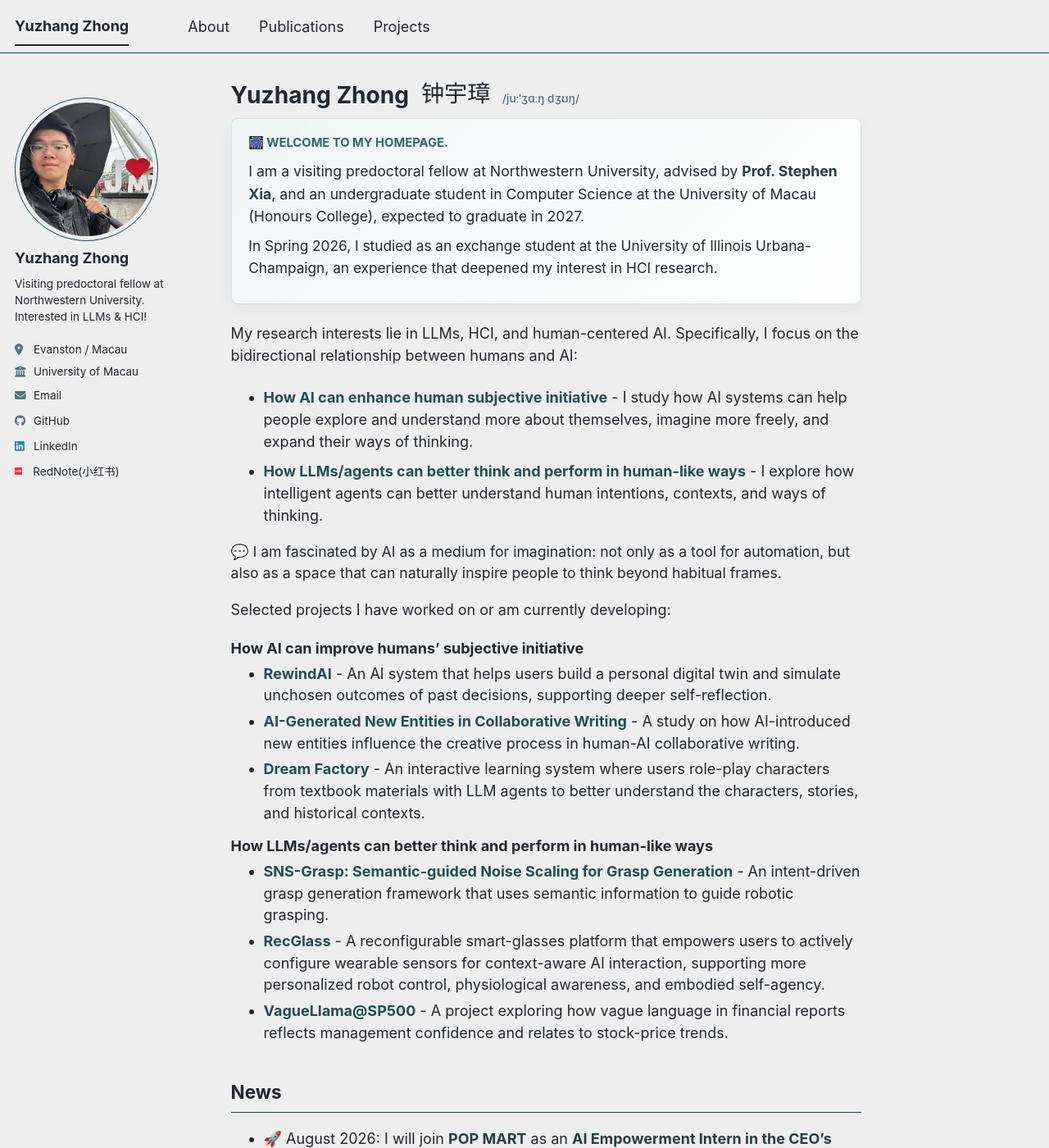
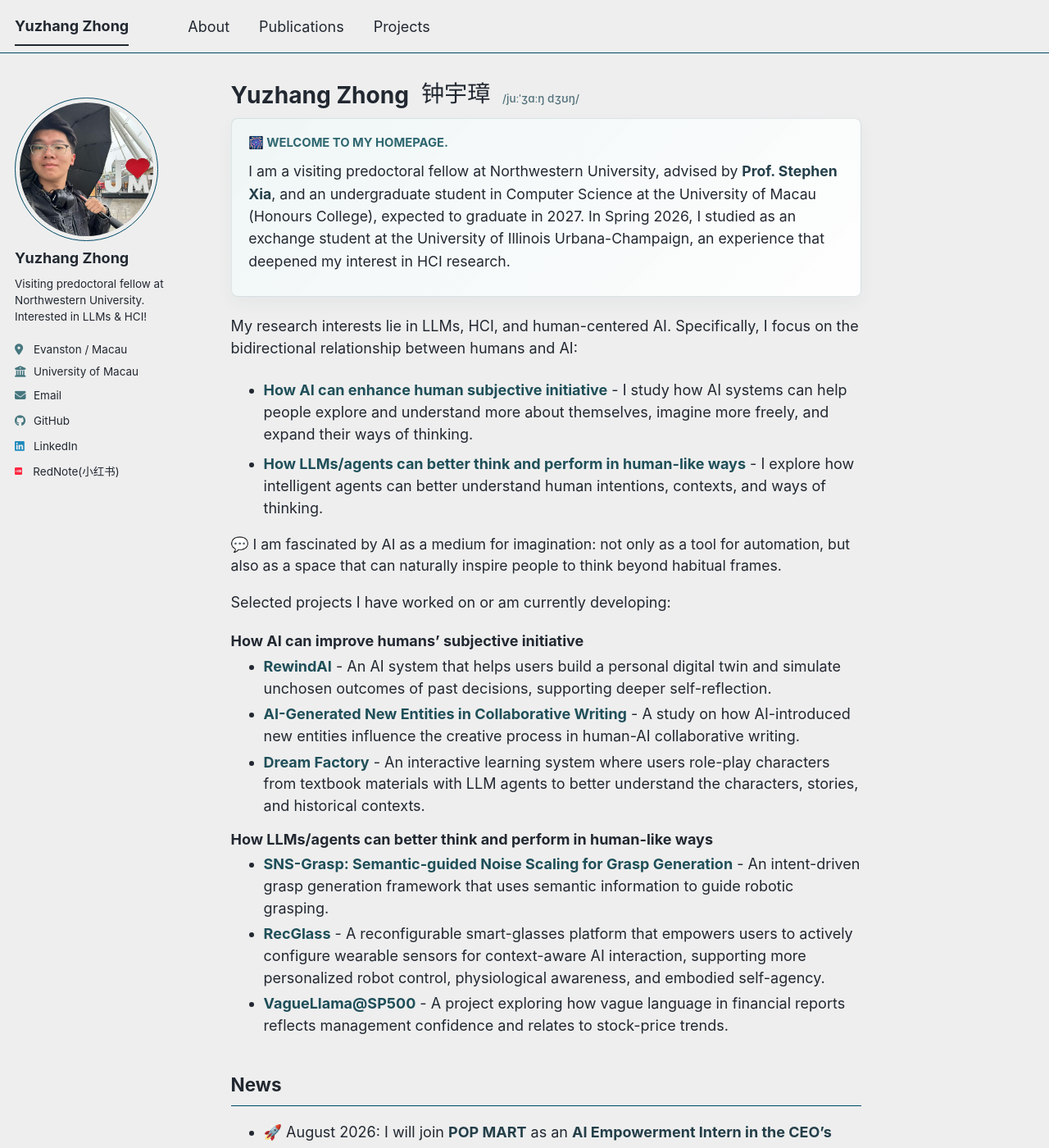
Before and after one commit to yuzhang-zhong/yuzhang-zhong.github.io, a Jekyll site: the page built from _pages/about.md, in a window 1280 px wide and 1400 px high. Shown: the whole window at 82% size. Built offline with Jekyll 4.4.1, drawn with Linux system fonts in a browser that asks for light colours; a style sheet for code colours, icons or effects is not loaded.

Commit message:
Merge homepage intro paragraph

```diff
--- a/_includes/head/custom.html
+++ b/_includes/head/custom.html
@@ -47,12 +47,6 @@
   .welcome-lead {
     color: var(--global-text-color);
     font-size: 0.98rem !important;
-    line-height: 1.55;
-  }
-
-  .welcome-note {
-    color: var(--global-text-color);
-    font-size: 0.96rem !important;
     line-height: 1.55;
   }
 
--- a/_pages/about.md
+++ b/_pages/about.md
@@ -11,8 +11,7 @@ redirect_from:
 
 <section class="homepage-welcome" markdown="1">
 <p class="welcome-kicker">🎆 Welcome to my homepage.</p>
-<p class="welcome-lead">I am a visiting predoctoral fellow at Northwestern University, advised by <strong>Prof. Stephen Xia</strong>, and an undergraduate student in Computer Science at the University of Macau (Honours College), expected to graduate in 2027.</p>
-<p class="welcome-note">In Spring 2026, I studied as an exchange student at the University of Illinois Urbana-Champaign, an experience that deepened my interest in HCI research.</p>
+<p class="welcome-lead">I am a visiting predoctoral fellow at Northwestern University, advised by <strong>Prof. Stephen Xia</strong>, and an undergraduate student in Computer Science at the University of Macau (Honours College), expected to graduate in 2027. In Spring 2026, I studied as an exchange student at the University of Illinois Urbana-Champaign, an experience that deepened my interest in HCI research.</p>
 </section>
 
 My research interests lie in LLMs, HCI, and human-centered AI. Specifically, I
```
